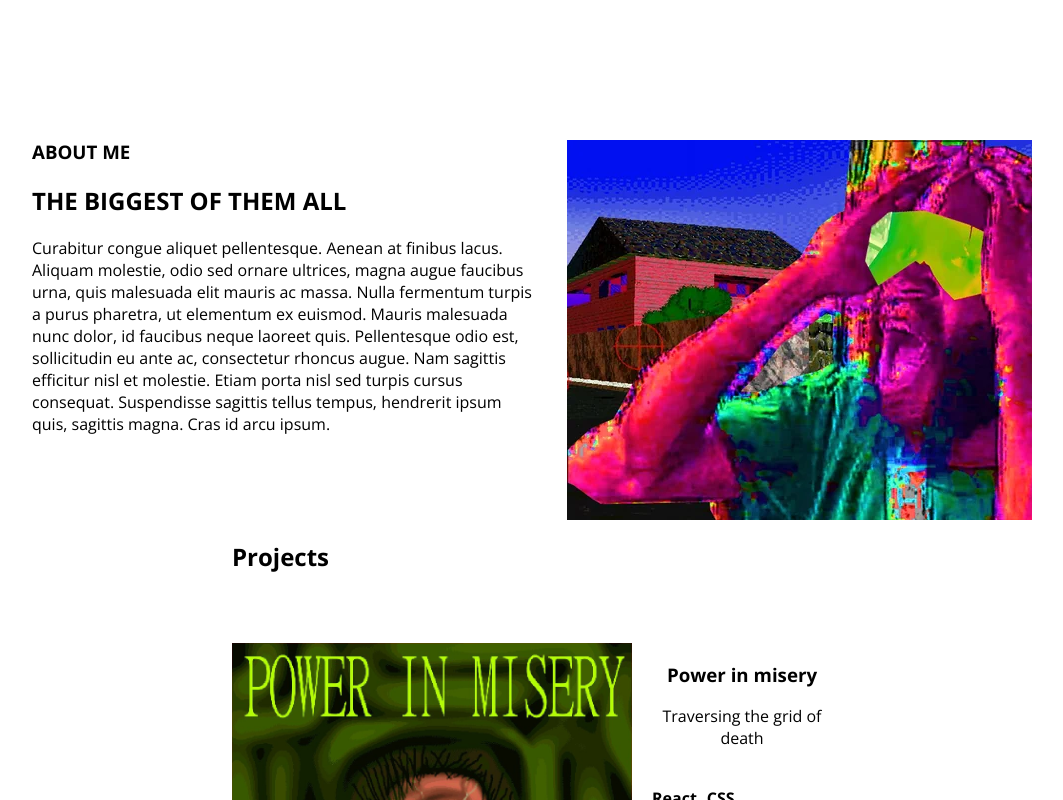
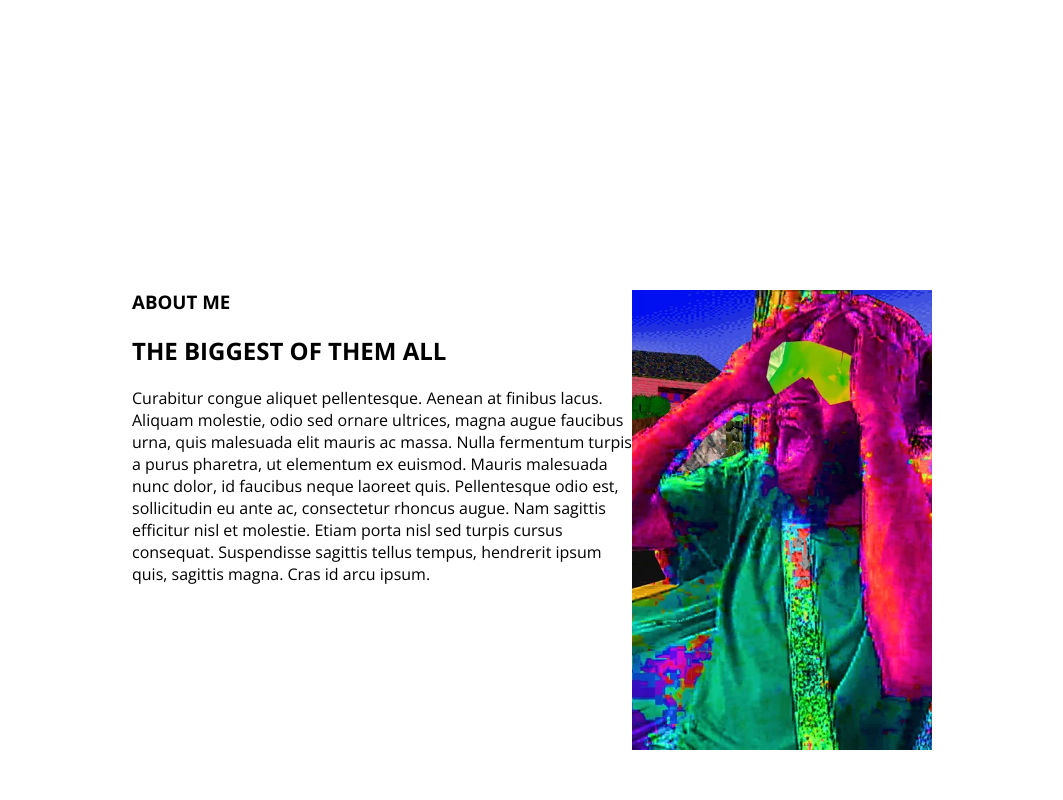
Before and after one commit to Joable/portfolio-vite, a React (Vite) app: page / in a window 1280 px wide. Shown: the part 680-1480 px from the top of the page, without its empty margins (108-1171 px from the left). Built offline with nearby package versions, Linux system fonts and the light colour scheme.

Commit message:
now 'About' takes 100 view height and its centered

```diff
--- a/src/Components/About/About.jsx
+++ b/src/Components/About/About.jsx
@@ -3,6 +3,9 @@ import styles from './About.module.css';
 export default function About(){
     return(
         <section className={styles.about}>
+
+            <div className={styles.aboutWrapper}>
+
                 <div className={styles.aboutText}>
                     <h3>ABOUT ME</h3>
                     <h2>THE BIGGEST OF THEM ALL</h2>
@@ -20,6 +23,9 @@ export default function About(){
                 <div className={styles.aboutImage}>
                     <img src="../../img/whenithits.jpg" alt="About" />
                 </div>
+
+            </div>
+
         </section>
     );
 }
--- a/src/Components/About/About.module.css
+++ b/src/Components/About/About.module.css
@@ -1,11 +1,18 @@
 /* about */
 .about{
     display: flex;
+    justify-content: center;
+    align-items: center;
+    height: 100vh;
+    max-width: 1000px;
+    overflow: hidden;
+}
+
+/* aboutWrapper */
+.aboutWrapper{
+    display: flex;
     flex-direction: row;
-    gap: 15px;
-    max-width: 1000px;
-    max-height: 400px;
-    overflow: hidden;
+    max-height: 500px;
 }
 
 /* aboutText */
@@ -15,8 +22,10 @@
 
 /* aboutImage */
 .aboutImage{
+    display: flex;
+    justify-content: center;
+    box-sizing: border-box;
     width: 300px;
-    box-sizing: border-box;
-    object-fit: scale-down;
     padding: 20px;
+    overflow: hidden;
 }
```
Lines whose indentation alone changed are shown as unchanged.
